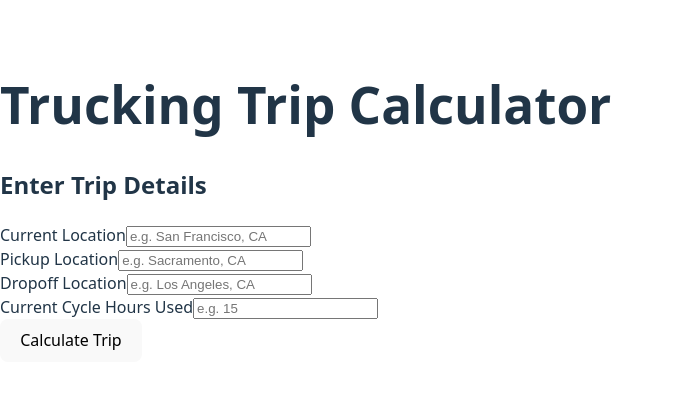
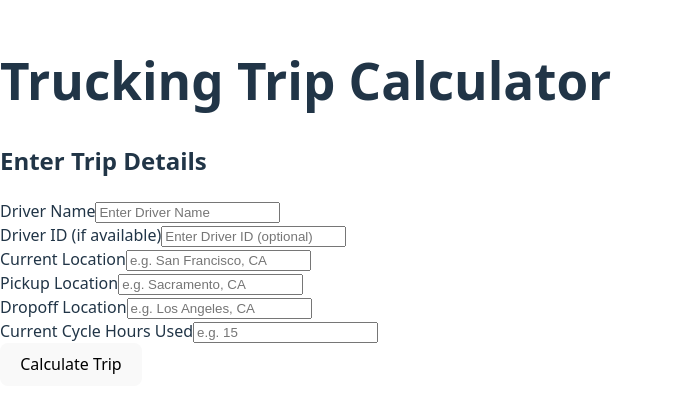
Before and after one commit to MwirigiMuriithi/trucking_project, a React (Vite) app in the folder frontend/: page / in a window 1280 px wide. Shown: the part 198-610 px from the top of the page, without its empty margins (0-673 px from the left). Built offline with nearby package versions, Linux system fonts and the light colour scheme.

Commit message:
Updated TripForm component

```diff
--- a/frontend/src/components/TripForm.tsx
+++ b/frontend/src/components/TripForm.tsx
@@ -1,3 +1,104 @@
+// import React, { useState, FormEvent } from 'react';
+// import axios from 'axios';
+// import { TripData } from '../types';
+// import { API_ROOT } from '../config';
+
+// interface TripFormProps {
+//   setTripData: React.Dispatch<React.SetStateAction<TripData | null>>;
+// }
+
+// const TripForm: React.FC<TripFormProps> = ({ setTripData }) => {
+//   const [currentLocation, setCurrentLocation] = useState<string>('');
+//   const [pickupLocation, setPickupLocation] = useState<string>('');
+//   const [dropoffLocation, setDropoffLocation] = useState<string>('');
+//   const [currentCycleUsed, setCurrentCycleUsed] = useState<string>('');
+//   const [loading, setLoading] = useState<boolean>(false);
+//   const [error, setError] = useState<string | null>(null);
+
+//   const handleSubmit = async (e: FormEvent) => {
+//     e.preventDefault();
+//     setError(null);
+//     setLoading(true);
+//     try {
+//       const response = await axios.post<TripData>(`${API_ROOT}/api/calculate-trip/`, {
+//         currentLocation,
+//         pickupLocation,
+//         dropoffLocation,
+//         currentCycleUsed: parseFloat(currentCycleUsed)
+//       });
+//       setTripData(response.data);
+//     } catch (err: any) {
+//       console.error("Error calculating trip:", err.response?.data || err.message);
+//       setError("Failed to calculate trip. Please check your inputs.");
+//     }
+//     setLoading(false);
+//   };
+
+//   return (
+//     <div className="bg-white shadow rounded p-6 mb-6">
+//       <h2 className="text-xl font-semibold mb-4">Enter Trip Details</h2>
+//       {error && <div className="text-red-500 mb-4">{error}</div>}
+//       <form onSubmit={handleSubmit} className="space-y-4">
+//         <div>
+//           <label className="block text-gray-700">Current Location</label>
+//           <input
+//             type="text"
+//             value={currentLocation}
+//             onChange={(e) => setCurrentLocation(e.target.value)}
+//             className="w-full p-2 border rounded"
+//             placeholder="e.g. San Francisco, CA"
+//             required
+//           />
+//         </div>
+//         <div>
+//           <label className="block text-gray-700">Pickup Location</label>
+//           <input
+//             type="text"
+//             value={pickupLocation}
+//             onChange={(e) => setPickupLocation(e.target.value)}
+//             className="w-full p-2 border rounded"
+//             placeholder="e.g. Sacramento, CA"
+//             required
+//           />
+//         </div>
+//         <div>
+//           <label className="block text-gray-700">Dropoff Location</label>
+//           <input
+//             type="text"
+//             value={dropoffLocation}
+//             onChange={(e) => setDropoffLocation(e.target.value)}
+//             className="w-full p-2 border rounded"
+//             placeholder="e.g. Los Angeles, CA"
+//             required
+//           />
+//         </div>
+//         <div>
+//           <label className="block text-gray-700">Current Cycle Hours Used</label>
+//           <input
+//             type="number"
+//             value={currentCycleUsed}
+//             onChange={(e) => setCurrentCycleUsed(e.target.value)}
+//             className="w-full p-2 border rounded"
+//             placeholder="e.g. 15"
+//             required
+//           />
+//         </div>
+//         <button
+//           type="submit"
+//           disabled={loading}
+//           className="w-full bg-blue-600 text-white py-2 rounded hover:bg-blue-700 transition duration-200"
+//         >
+//           {loading ? "Calculating..." : "Calculate Trip"}
+//         </button>
+//       </form>
+//     </div>
+//   );
+// };
+
+// export default TripForm;
+
+
+// src/components/TripForm.tsx
 import React, { useState, FormEvent } from 'react';
 import axios from 'axios';
 import { TripData } from '../types';
@@ -8,10 +109,12 @@ interface TripFormProps {
 }
 
 const TripForm: React.FC<TripFormProps> = ({ setTripData }) => {
+  const [driverName, setDriverName] = useState<string>(''); // New field for driver name
+  const [driverId, setDriverId] = useState<string>('');       // Optional field for existing driver ID
   const [currentLocation, setCurrentLocation] = useState<string>('');
   const [pickupLocation, setPickupLocation] = useState<string>('');
   const [dropoffLocation, setDropoffLocation] = useState<string>('');
-  const [currentCycleUsed, setCurrentCycleUsed] = useState<string>('');
+  const [currentCycleUsed, setCurrentCycleUsed] = useState<string>(''); // Managed by backend, but included for testing
   const [loading, setLoading] = useState<boolean>(false);
   const [error, setError] = useState<string | null>(null);
 
@@ -20,12 +123,18 @@ const TripForm: React.FC<TripFormProps> = ({ setTripData }) => {
     setError(null);
     setLoading(true);
     try {
-      const response = await axios.post<TripData>(`${API_ROOT}/api/calculate-trip/`, {
+      // Construct the payload including driverName and driverId.
+      // Backend can use driverName to create a new driver if driverId is not provided.
+      const payload = {
+        driverName,
+        driverId,
         currentLocation,
         pickupLocation,
         dropoffLocation,
         currentCycleUsed: parseFloat(currentCycleUsed)
-      });
+      };
+
+      const response = await axios.post<TripData>(`${API_ROOT}/api/calculate-trip/`, payload);
       setTripData(response.data);
     } catch (err: any) {
       console.error("Error calculating trip:", err.response?.data || err.message);
@@ -39,6 +148,27 @@ const TripForm: React.FC<TripFormProps> = ({ setTripData }) => {
       <h2 className="text-xl font-semibold mb-4">Enter Trip Details</h2>
       {error && <div className="text-red-500 mb-4">{error}</div>}
       <form onSubmit={handleSubmit} className="space-y-4">
+        <div>
+          <label className="block text-gray-700">Driver Name</label>
+          <input
+            type="text"
+            value={driverName}
+            onChange={(e) => setDriverName(e.target.value)}
+            className="w-full p-2 border rounded"
+            placeholder="Enter Driver Name"
+            required
+          />
+        </div>
+        <div>
+          <label className="block text-gray-700">Driver ID (if available)</label>
+          <input
+            type="text"
+            value={driverId}
+            onChange={(e) => setDriverId(e.target.value)}
+            className="w-full p-2 border rounded"
+            placeholder="Enter Driver ID (optional)"
+          />
+        </div>
         <div>
           <label className="block text-gray-700">Current Location</label>
           <input
```
